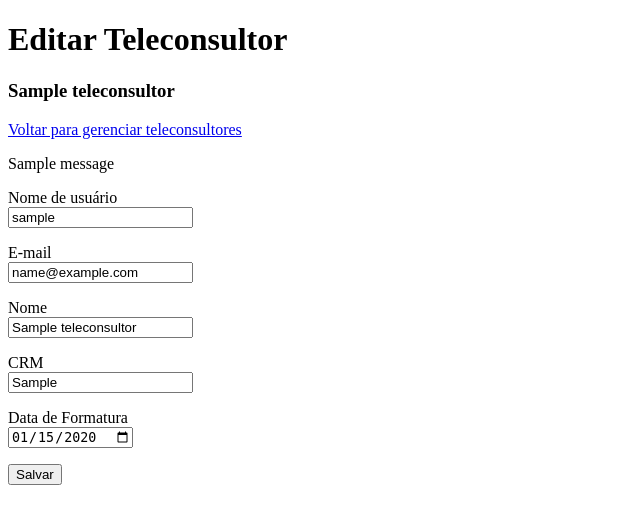
After one commit to edsondota/teleconsultoria, a Django app: page /painel/editar-teleconsultor?id=1 in a window 1280 px wide. The commit adds this page. Shown: the top 524 px of the page, without its empty margins (0-640 px from the left). Run offline with Django 3.2, Linux system fonts and the light colour scheme; a user stored in the database is signed in; tables that the repository leaves empty hold one stand-in row (values such as "Sample post"); one stand-in notice (Sample message) is shown.

Commit message:
Finaliza edição de teleconsultor

```diff
--- /dev/null
+++ b/teleconsultoria/templates/teleconsultoria/editar_teleconsultor.html
@@ -0,0 +1,54 @@
+<!DOCTYPE html>
+<html>
+<head>
+    <meta charset="UTF-8">
+    <title>Teleconsultoria - Editar Teleconsultor</title>
+</head>
+<body>
+    <h1>Editar Teleconsultor</h1>
+    <h3>{{ teleconsultor.nome }}</h3>
+
+    <p>
+        <a href="{% url 'gerenciar_teleconsultor_view' %}">Voltar para gerenciar teleconsultores</a>
+    </p>
+
+    {% if messages %}
+        {% for message in messages %}
+            <p>{{ message }}</p>
+        {% endfor %}
+    {% endif %}
+
+    <div>
+        <form action="{% url 'editar_teleconsultor_view' %}" method="POST">
+            {% csrf_token %}
+            <input type="hidden" name="id" value="{{ teleconsultor.id }}">
+            <p>
+                <label for="username">Nome de usuário</label> <br>
+                <input type="text" name="username" id="username" required value="{{ teleconsultor.user.username }}">
+            </p>
+
+            <p>
+                <label for="email">E-mail</label> <br>
+                <input type="email" name="email" id="email" required value="{{ teleconsultor.user.email }}">
+            </p>
+
+            <p>
+                <label for="nome">Nome</label> <br>
+                <input type="text" name="nome" id="nome" required value="{{ teleconsultor.nome }}">
+            </p>
+
+            <p>
+                <label for="crm">CRM</label> <br>
+                <input type="text" name="crm" id="crm" maxlength="10" required value="{{ teleconsultor.crm }}"">
+            </p>
+
+            <p>
+                <label for="data_formatura">Data de Formatura</label> <br>
+                <input type="date" name="data_formatura" id="data_formatura" required value="{{ teleconsultor.data_formatura|date:"Y-m-d" }}">
+            </p>
+
+            <p><input type="submit" value="Salvar"></p>
+        </form>
+    </div>
+</body>
+</html>
--- a/teleconsultoria/urls.py
+++ b/teleconsultoria/urls.py
@@ -3,6 +3,7 @@ from django.contrib import admin
 from django.contrib.auth.decorators import login_required
 from teleconsultoria.views import LoginView, LogoutView, PainelAdminView
 from teleconsultoria.views import GerenciarTeleconsultorView, AdicionarTeleconsultorView
+from teleconsultoria.views import EditarTeleconsultorView
 
 urlpatterns = [
     url(r'^$', LoginView.as_view(), name="login_view"),
@@ -15,5 +16,8 @@ urlpatterns = [
     url(r'painel/adicionar-teleconsultor$',
         login_required(AdicionarTeleconsultorView.as_view()),
         name="adicionar_teleconsultor_view"),
+    url(r'painel/editar-teleconsultor$',
+        login_required(EditarTeleconsultorView.as_view()),
+        name="editar_teleconsultor_view"),
     url(r'^admin/', include(admin.site.urls)),
 ]
--- a/teleconsultoria/views.py
+++ b/teleconsultoria/views.py
@@ -65,6 +65,43 @@ class AdicionarTeleconsultorView(View):
         except:
             if usuario:
                 usuario.delete()
-            messages.error(request, u'Não foi possível cadastrar o Teleconsultor', extra_tags='danger')
+            messages.error(request, u'Não foi possível cadastrar o Teleconsultor')
             return redirect('adicionar_teleconsultor_view')
+        messages.success(request, u'Teleconsultor cadastrado com sucesso')
         return redirect('gerenciar_teleconsultor_view')
+
+
+class EditarTeleconsultorView(View):
+    def get(self, request):
+        try:
+            teleconsultor = Teleconsultor.objects.get(id=request.GET['id'])
+        except:
+            messages.error(request, u'O Teleconsultor não foi encontrado')
+            return redirect('gerenciar_teleconsultor_view')
+        return render(request, 'teleconsultoria/editar_teleconsultor.html', locals())
+
+    def post(self, request):
+        teleconsultor = None
+        try:
+            teleconsultor = Teleconsultor.objects.get(id=request.POST['id'])
+        except:
+            messages.error(request, u'O Teleconsultor não foi encontrado')
+            return redirect('gerenciar_teleconsultor_view')
+        username = request.POST['username']
+        email = request.POST['email']
+        nome = request.POST['nome']
+        crm = request.POST['crm']
+        data_formatura = datetime.datetime.strptime(request.POST['data_formatura'], '%Y-%m-%d')
+        try:
+            teleconsultor.user.username = username
+            teleconsultor.user.email = email
+            teleconsultor.nome = nome
+            teleconsultor.crm = crm
+            teleconsultor.data_formatura = data_formatura
+            teleconsultor.user.save()
+            teleconsultor.save()
+        except:
+            messages.error(request, u'Não foi possível editar o Teleconsultor')
+            return redirect('editar_teleconsultor_view')
+        messages.success(request, u'Teleconsultor alterado com sucesso')
+        return redirect('gerenciar_teleconsultor_view')
```
Also changed, not shown: teleconsultoria/templates/teleconsultoria/gerenciar_teleconsultor.html (+7 -1 lines).
